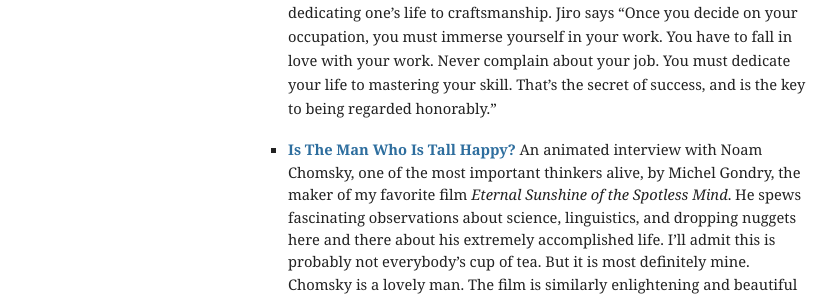
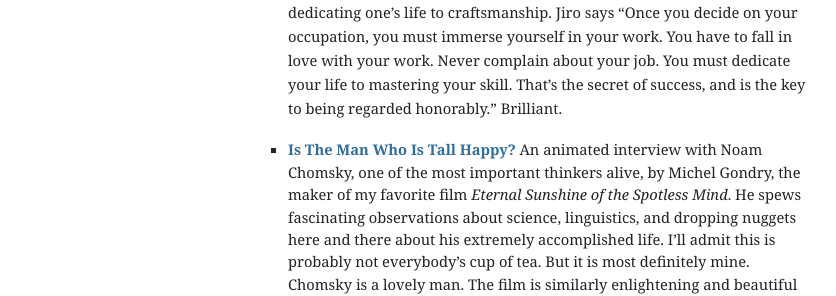
Before and after one commit to mbwong/mbwong.github.com, a Jekyll site: the page built from _posts/2014-1-3-favorite-things.md, in a window 1280 px wide. Shown: the part 480-776 px from the top of the page, without its empty margins (94-930 px from the left). Built offline with Jekyll 4.4.1, drawn with Linux system fonts in a browser that asks for light colours; some of the changed text lies outside the part shown.

Commit message:
Update 2014-1-3-favorite-things.md

```diff
--- a/_posts/2014-1-3-favorite-things.md
+++ b/_posts/2014-1-3-favorite-things.md
@@ -11,7 +11,7 @@
 * __[The Act of Killing.][act]__ Would you watch a documentary where the filmmakers follow a perpetrator of genocide in Indonesia reenact their acts of killing? What if it is truly one of the most remarkable documentaries, ever? _The Act of Killing_ is both a film about the psychology of violence (then and 40 years later) and a portrait of modern day Indonesia. It will make you wince, laugh, tear up. It might even change the way you think about humans and how we are each capable of tremendous evil.
 [act]: http://theactofkilling.com/
 
-* __[Jiro Dreams of Sushi.][jiro]__ Even though _Jiro_ came out a few years ago, I only watched it this year. It is officially one of my favorite movies ever. I'm very much inspire by what Jiro, Michelin Star winning sushi chef, says about dedicating one's life to craftsmanship. Jiro says "Once you decide on your occupation, you must immerse yourself in your work. You have to fall in love with your work. Never complain about your job. You must dedicate your life to mastering your skill. That's the secret of success, and is the key to being regarded honorably."
+* __[Jiro Dreams of Sushi.][jiro]__ Even though _Jiro_ came out a few years ago, I only watched it this year. It is officially one of my favorite movies ever. I'm very much inspire by what Jiro, Michelin Star winning sushi chef, says about dedicating one's life to craftsmanship. Jiro says "Once you decide on your occupation, you must immerse yourself in your work. You have to fall in love with your work. Never complain about your job. You must dedicate your life to mastering your skill. That's the secret of success, and is the key to being regarded honorably." Brilliant.
 
 [jiro]: http://www.magpictures.com/jirodreamsofsushi/
 
```
